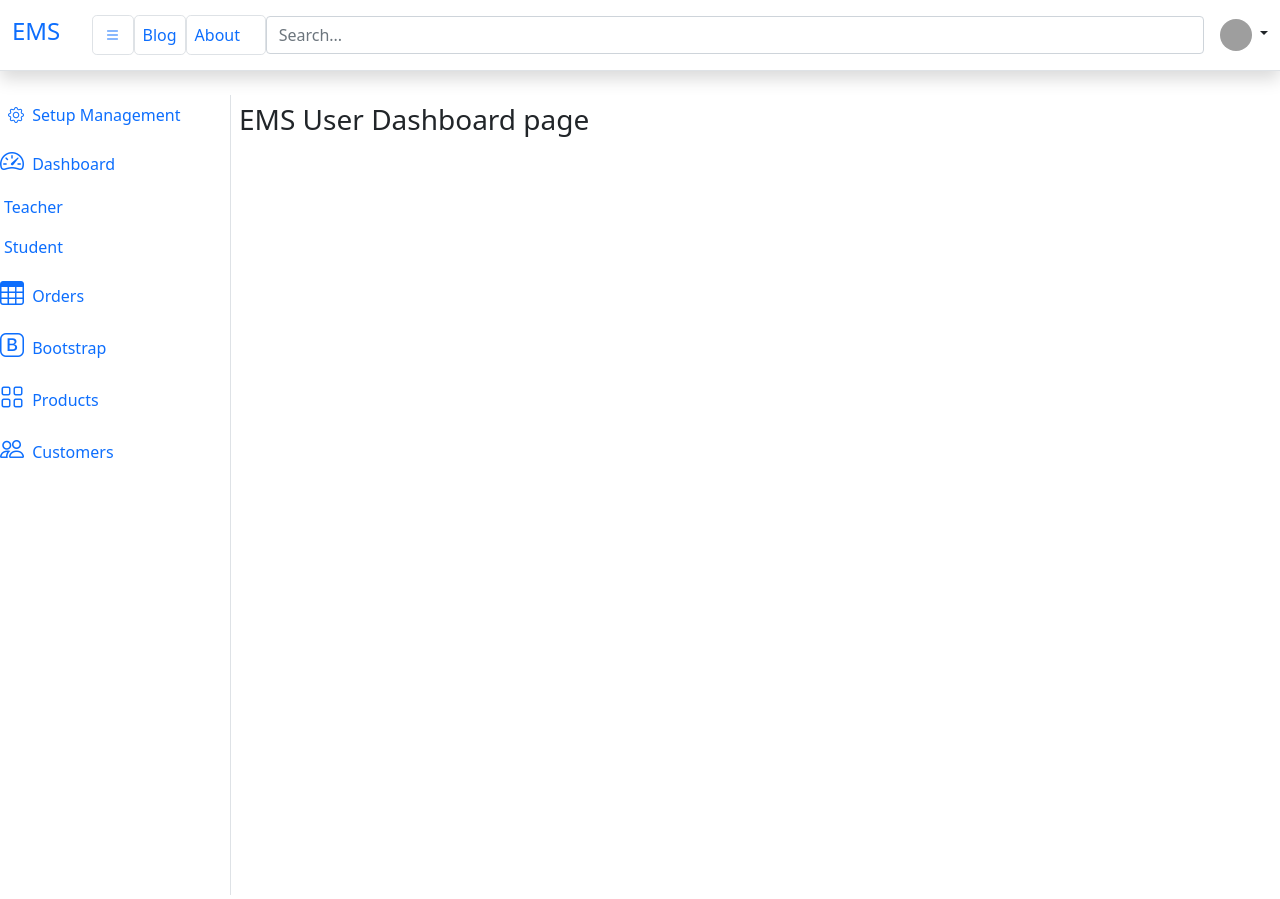
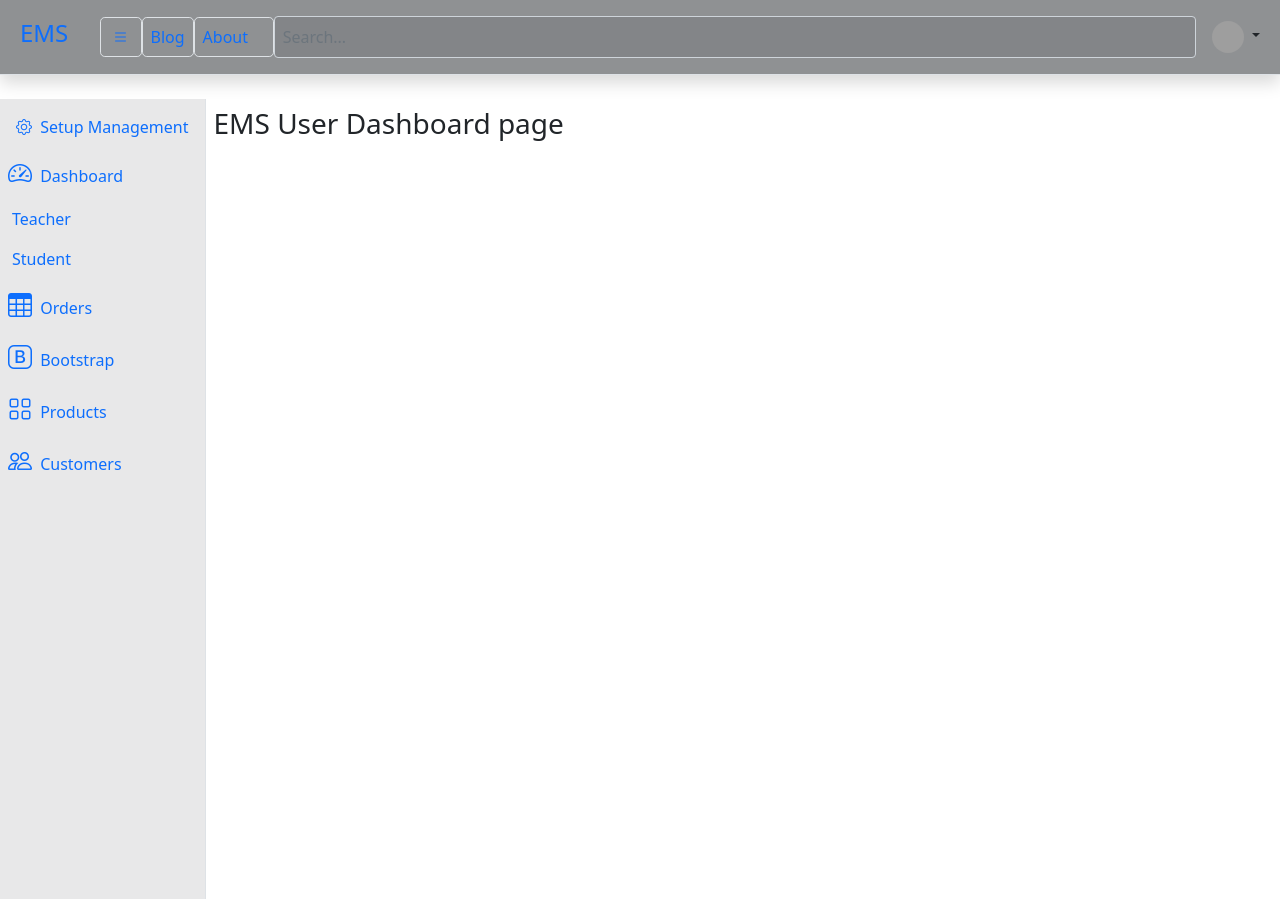
Before and after one commit to MdNazmul9/All-Django-Project_Need, a Django app: page / in a window 1280 px wide. Run offline with Django 3.2, Linux system fonts and the light colour scheme; some libraries are stand-ins or nearby versions; grey boxes are pictures that could not be loaded.

Commit message:
nav-bar color choose

```diff
--- a/backend/static/css/base.css
+++ b/backend/static/css/base.css
@@ -29,8 +29,9 @@ main {
     background-color: #eeeeff;
     background-clip: content-box;
 }*/
+
 #sidebar-nav {
-    min-width: 230px;
+    min-width: 200px;
     /* background-color:black */
 }
 .website{
@@ -38,3 +39,6 @@ main {
     /* border: 1px */
 
 }
+/* .top-navbar{
+    background-color:aqua
+} */
--- a/backend/templates/_base.html
+++ b/backend/templates/_base.html
@@ -25,7 +25,10 @@
 
   </head>
   <body>
-    <header class="py-3 mb-4 border-bottom shadow">
+     <header class="py-3 mb-4 border-bottom shadow bg-dark p-2 text-dark bg-opacity-50">
+    <!-- <header class="py-3 mb-4 border-bottom shadow  bg-success p-2 text-dark bg-opacity-10"> -->
+    <!-- <header class="py-3 mb-4 border-bottom shadow bg-info"> -->
+
       <div class="container-fluid align-items-center d-flex">
 
         <div class="flex-grow-1 d-flex align-items-center">
@@ -33,7 +36,6 @@
 
                <a href="{% url 'home' %}"  class="text-decoration-none"> <h4>EMS &nbsp;&nbsp;&nbsp;&nbsp;</h4></a>
             </div>
-
 
           <div class="flex-grow-1 d-flex align-items-center">
             <div class="flex-shrink-0 ">
@@ -51,7 +53,7 @@
             <!-- <a href="#" data-bs-target="#sidebar" data-bs-toggle="collapse" class="border rounded-3 p-1 text-decoration-none"><i class="bi bi-list"></i></a> -->
 
               <form class="w-100 me-3">
-                  <input type="search" class="form-control" placeholder="Search...">
+                  <input type="search" class="form-control bg-dark p-2 text-dark bg-opacity-10" placeholder="Search...">
               </form>
               <div class="flex-shrink-0 dropdown">
                   <a href="#" class="d-block link-dark text-decoration-none dropdown-toggle" id="dropdownUser2" data-bs-toggle="dropdown" aria-expanded="false">
@@ -94,12 +96,12 @@
       </div>
   </header>
 
-  <div class="container-fluid">
+  <div class="container-fluid ">
     <div class="row flex-nowrap">
         <div class="col-auto px-0">
             <div id="sidebar" class="collapse collapse-horizontal show border-end">
 
-                <div id="sidebar-nav" class="list-group border-0 rounded-0 text-sm-start min-vh-100">
+                <div id="sidebar-nav" class="list-group border-0 rounded-0 text-sm-start min-vh-100 bg-dark p-2 text-dark bg-opacity-10">
                     <ul class="nav nav-pills flex-column mb-sm-auto mb-0 align-items-center align-items-sm-start" id="menu">
                         <li>
                             <a href="#submenu4" data-bs-toggle="collapse" class="nav-link px-2 align-middle">
@@ -179,6 +181,7 @@
                     </ul>
                     </div>
 
+
             </div>
         </div>
         <main class="col ps-md-2 pt-2">
--- a/backend/templates/home.html
+++ b/backend/templates/home.html
@@ -5,10 +5,7 @@
 
 {% block content %}
 
-
-
 <h3>EMS User Dashboard page</h3>
-
 
 {% comment %}
     <div>
```
